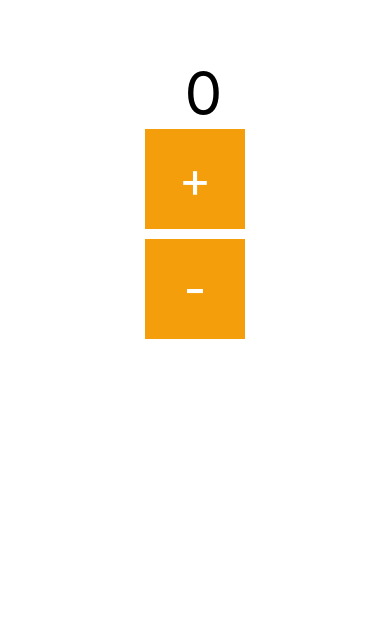
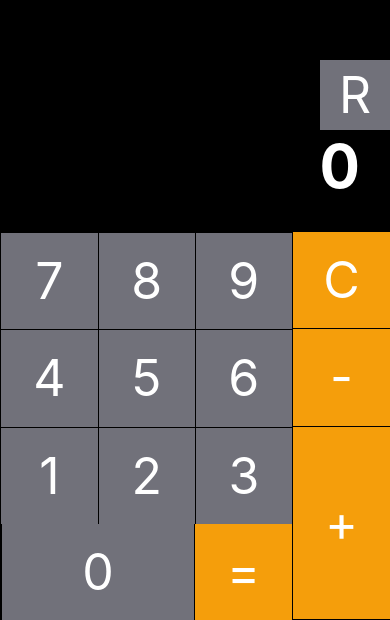
Before and after one commit to JungMunGyu/React-Native-Study, a React Native app: screen / in a window 390 px wide. Shown: the part 224-844 px from the top of the page. Built offline with nearby package versions, Linux system fonts and the light colour scheme.

Commit message:
3장 계산기 완성

```diff
--- a/src/App.js
+++ b/src/App.js
@@ -1,29 +1,157 @@
 import { StatusBar } from 'expo-status-bar';
-import { StyleSheet, View, Text } from 'react-native';
+import { useWindowDimensions, StyleSheet, View, Text } from 'react-native';
 import Button, { ButtonTypes } from './components/Button';
 import { useState } from 'react';
+
+const Operators = {
+  CLEAR: 'C',
+  MINUS: '-',
+  PLUS: '+',
+  EQULAL: '=',
+};
 export default function App() {
   const [result, setResult] = useState(0);
+  const [formula, setFormula] = useState([]);
+
+  const width = (useWindowDimensions().width - 5) / 4;
+
+  console.log(formula);
+
+  const calculate = () => {
+    let calculatedNumber = 0;
+    let operator = '';
+
+    formula.forEach((value) => {
+      if ([Operators.MINUS, Operators.PLUS].includes(value)) {
+        operator = value;
+      } else {
+        if (operator === Operators.PLUS) {
+          calculatedNumber += value;
+        } else if (operator === Operators.MINUS) {
+          calculatedNumber -= value;
+        } else {
+          calculatedNumber = value;
+        }
+      }
+      setResult(calculatedNumber);
+      setFormula([]);
+    });
+  };
+
+  const onPressNumber = (num) => {
+    const last = formula[formula.length - 1];
+
+    if (isNaN(last)) {
+      setResult(num);
+      setFormula((prev) => [...prev, num]);
+    } else {
+      const newNumber = (last ?? 0) * 10 + num;
+      setResult(newNumber);
+      setFormula((prev) => {
+        formula.pop();
+        return [...prev, newNumber];
+      });
+    }
+  };
+  const onPressOperator = (operator) => {
+    switch (operator) {
+      case Operators.CLEAR:
+        setResult(0);
+        setFormula([]);
+        break;
+      case Operators.EQULAL:
+        calculate();
+        break;
+      default: {
+        //+-
+        const last = formula[formula.length - 1];
+        if ([Operators.PLUS, Operators.MINUS].includes(last)) {
+          setResult(operator);
+          setFormula((prev) => {
+            prev.pop();
+            return [...prev, operator];
+          });
+        } else {
+          setResult(operator);
+          setFormula((prev) => [...prev, operator]);
+        }
+        break;
+      }
+    }
+  };
   return (
     <View style={styles.container}>
-      <Text style={{ fontSize: 60 }}> {result}</Text>
-      <Button
-        title="+"
-        onPress={() => {
-          setResult(result + 1);
-        }}
-        buttonStyle={{ width: 100, height: 100, marginBottom: 10 }}
-        buttonType={ButtonTypes.OPERATOR}
-      />
-      <Button
-        title="-"
-        onPress={() => {
-          setResult(result - 1);
-        }}
-        buttonStyle={{ width: 100, height: 100 }}
-        buttonType={ButtonTypes.OPERATOR}
-      />
-      <StatusBar style="auto" />
+      <StatusBar style="light"></StatusBar>
+
+      {/* 결과 */}
+      <View style={styles.resultContainer}>
+        <Button
+          style={styles.reverseBtn}
+          title="R"
+          onPress={() => {}}
+          buttonStyle={{
+            width: 70,
+            height: 70,
+          }}
+        ></Button>
+        <Text style={styles.result}>
+          {result.toString().replace(/\B(?=(\d{3})+(?!\d))/g, ',')}
+        </Text>
+      </View>
+
+      {/* 버튼 */}
+      <View style={styles.buttonContainer}>
+        <View style={styles.leftPad}>
+          <View style={styles.number}>
+            {[1, 2, 3, 4, 5, 6, 7, 8, 9].map((num) => {
+              return (
+                <Button
+                  key={num}
+                  title={num.toString()}
+                  onPress={() => onPressNumber(num)}
+                  buttonStyle={{ width, height: width, marginTop: 1 }}
+                />
+              );
+            })}
+          </View>
+
+          <View style={styles.bottom}>
+            <Button
+              title="0"
+              onPress={() => onPressNumber(0)}
+              buttonStyle={{ width: width * 2, height: width }}
+              buttonType={ButtonTypes.NUMBER}
+            ></Button>
+            <Button
+              title={Operators.EQULAL}
+              onPress={() => onPressOperator(Operators.EQULAL)}
+              buttonStyle={{ width, height: width }}
+              buttonType={ButtonTypes.OPERATOR}
+            ></Button>
+          </View>
+        </View>
+
+        <View style={styles.operator}>
+          <Button
+            title={Operators.CLEAR}
+            onPress={() => onPressOperator(Operators.CLEAR)}
+            buttonStyle={{ width, height: width, marginBottom: 1 }}
+            buttonType={ButtonTypes.OPERATOR}
+          ></Button>
+          <Button
+            title={Operators.MINUS}
+            onPress={() => onPressOperator(Operators.MINUS)}
+            buttonStyle={{ width, height: width, marginBottom: 1 }}
+            buttonType={ButtonTypes.OPERATOR}
+          ></Button>
+          <Button
+            title={Operators.PLUS}
+            onPress={() => onPressOperator(Operators.PLUS)}
+            buttonStyle={{ width, height: width * 2, marginBottom: 1 }}
+            buttonType={ButtonTypes.OPERATOR}
+          ></Button>
+        </View>
+      </View>
     </View>
   );
 }
@@ -32,20 +160,43 @@ export default function App() {
 const styles = StyleSheet.create({
   container: {
     flex: 1,
+    flexDirection: 'column',
     backgroundColor: '#fff',
-    alignItems: 'center',
+    alignItems: 'stretch',
     justifyContent: 'center',
   },
-  text: {
-    fontSize: 30,
+  resultContainer: {
+    flex: 1,
+    justifyContent: 'flex-end',
+    alignItems: 'flex-end',
+    backgroundColor: '#000000',
+  },
+  buttonContainer: {
+    backgroundColor: '#000000',
+    flexDirection: 'row',
+    justifyContent: 'space-evenly',
+  },
+  result: {
+    fontSize: 60,
     fontWeight: '700',
-    color: 'green',
+    color: '#ffffff',
+    paddingBottom: 30,
+    paddingRight: 30,
   },
-  error: {
-    fontSize: 30,
-    fontWeight: '700',
-    color: 'red',
+  leftPad: {
+    width: '75%',
   },
+  number: {
+    flexDirection: 'row',
+    flexWrap: 'wrap-reverse',
+    justifyContent: 'space-evenly',
+  },
+  bottom: {
+    flexDirection: 'row',
+    justifyContent: 'space-evenly',
+  },
+  operator: {},
+  reverseBtn: {},
 });
 
 // 1장 내용
@@ -62,3 +213,20 @@ const styles = StyleSheet.create({
 //       <Text style={[styles.error, styles.text]}>Error Message</Text>
 //       {/* 조건에 따라 에러가 있을때 에러메세지 출력 */}
 //       <Text style={[styles.text, isError && styles.error]}>Error Message</Text>
+
+/* <Button
+        title="+"
+        onPress={() => {
+          setResult(result + 1);
+        }}
+        buttonStyle={{ width: 100, height: 100, marginBottom: 10 }}
+        buttonType={ButtonTypes.OPERATOR}
+      />
+      <Button
+        title="-"
+        onPress={() => {
+          setResult(result - 1);
+        }}
+        buttonStyle={{ width: 100, height: 100 }}
+        buttonType={ButtonTypes.OPERATOR}
+/> */
```
